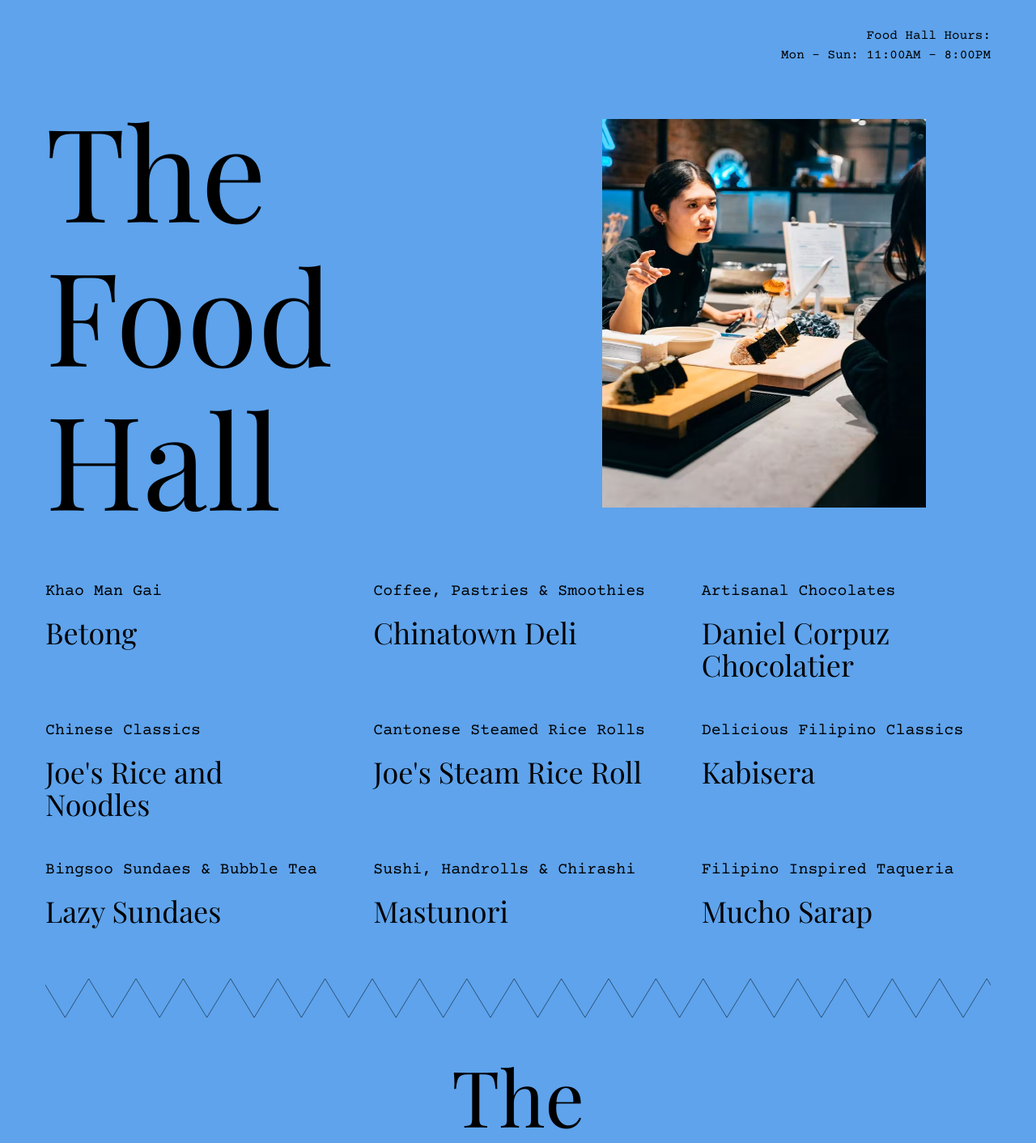
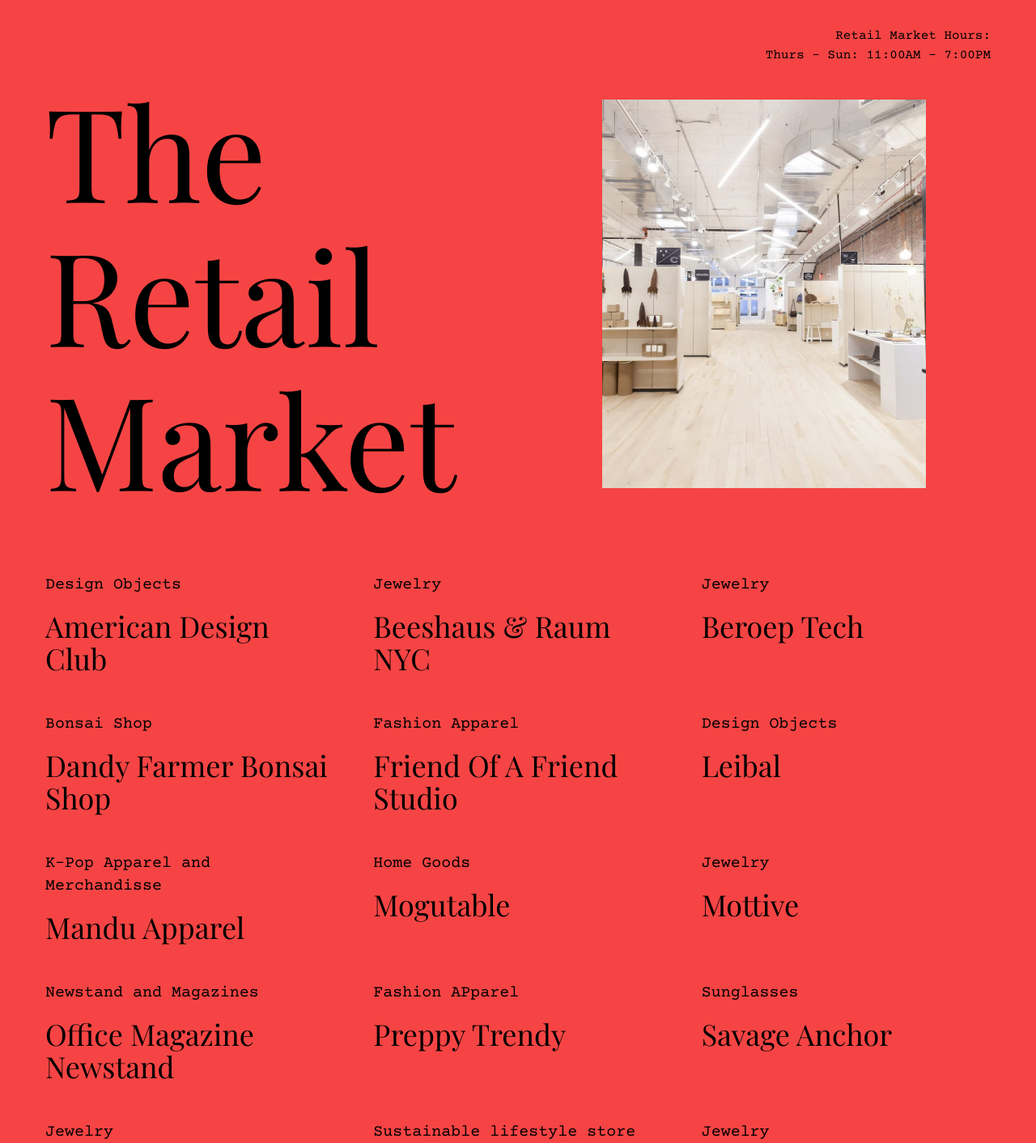
Before and after one commit to Pisethysara-Vong/Canal-Street-Market-website, a React (Vite) app: page /food in a window 1280 px wide. Shown: the part 120-1532 px from the top of the page at 81% size. Built offline with nearby package versions, Linux system fonts and the light colour scheme; a web font is replaced by a local one.

Commit message:
added ratail maket page

```diff
--- a/src/App.tsx
+++ b/src/App.tsx
@@ -1,14 +1,12 @@
-import Food from './Food';
+import RetailMarket from './RetailMarket';
 
 function App() {
 
   return (
     <div className="overflow-x-hidden antialiased selection:bg-black selection:text-white min-h-screen">
       <div className="box-border h-full w-full m-0 p-0">
-      <div className="flex flex-wrap h-full">
-        <Food />
+        <RetailMarket />
       </div>
-    </div>
     </div>
 
   );
--- a/src/Food.tsx
+++ b/src/Food.tsx
@@ -3,6 +3,9 @@
 import FoodSelection from "./components/foodSelection";
 import FoodBestSection from "./components/foodBestSection";
 import Footer from "./components/footer";
+import smileyFace from "./assets/happy-face.png"
+import food from './assets/food.png'
+
 
 
 function Food() {
@@ -10,10 +13,10 @@
         document.title = 'Food | Canal Street Market'; // Change the title for About page
       }, []);
     return (
-        <div className='flex flex-col w-full transition-all duration-500 bg-[#5ea3ec] px-8 py-8 lg:px-14 lg:py-14'>
-            <FoodHeader />
+        <div className='flex flex-col w-full bg-[#5ea3ec] px-8 py-8 lg:px-14 lg:py-14'>
+            <FoodHeader hours="Food Hall Hours:" schedule="Mon - Sun: 11:00AM - 8:00PM" title="The Food Hall" image={food} />
             <FoodSelection />
-            <FoodBestSection />
+            <FoodBestSection image={smileyFace} />
             <Footer />
         </div>
 
--- /dev/null
+++ b/src/RetailMarket.tsx
@@ -0,0 +1,27 @@
+import { useEffect } from "react";
+import FoodHeader from "./components/foodHeader";
+import FoodSelection from "./components/foodSelection";
+import FoodBestSection from "./components/foodBestSection";
+import Footer from "./components/footer";
+import rose from "./assets/2a2acabb846f52811a8a44ae9e1a2f66-removebg-preview.png"
+import retail from './assets/retail.png';
+import RetailSelection from "./components/retailSelection";
+
+
+
+function Retail() {
+    useEffect(() => {
+        document.title = 'Retail | Canal Street Market'; // Change the title for About page
+      }, []);
+    return (
+        <div className='flex flex-col w-full bg-[#f64444] px-8 py-8 lg:px-14 lg:py-14'>
+            <FoodHeader hours="Retail Market Hours:" schedule="Thurs - Sun: 11:00AM - 7:00PM" title="The Retail Market" image={retail} />
+            <RetailSelection />
+            <FoodBestSection image={rose} />
+            <Footer />
+        </div>
+
+    );
+}
+
+export default Retail;
--- a/src/components/foodBestSection.tsx
+++ b/src/components/foodBestSection.tsx
@@ -1,15 +1,14 @@
 import { motion, Variants } from 'framer-motion';
 import ZigzagLine from "./zigzagLine"
-import smileyFace from '../assets/happy-face.png'
 
-const FoodBestSection = () => {
+const FoodBestSection = ({image} : {image: string}) => {
     const iconVariants = (start: number, end: number): Variants => ({
         initial: { y: start },
         animate: {
             y: [end, start],
             transition: {
-            duration: 1.5, // Use dynamic duration
-            ease: "linear",
+            duration: 1, // Use dynamic duration
+            ease: "easeInOut",
             repeat: Infinity,
             repeatType: "reverse",
             },
@@ -23,7 +22,7 @@
             variants={iconVariants(-20, 20)}
             initial="initial"
             animate="animate" className='text-center lg:w-48 md:w-28 w-16'>
-                <img src={smileyFace} alt="" />
+                <img src={image} alt="" />
             </motion.div>
             <div className="lg:w-[42%] flex flex-col lg:gap-8 gap-4 items-center justify-center">
                 <p className="w-1/2 lg:text-8xl text-6xl text-center heading-text">The Best of NYC</p>
@@ -33,7 +32,7 @@
             variants={iconVariants(20, -20)}
             initial="initial"
             animate="animate" className="text-center lg:w-48 md:w-28 w-16">
-                <img src={smileyFace} alt="" />
+                <img src={image} alt="" />
 
             </motion.div>
         </div>
--- a/src/components/foodHeader.tsx
+++ b/src/components/foodHeader.tsx
@@ -1,7 +1,14 @@
 import food from '../assets/food.png'
 import logo from '../assets/f01b45f7-eb29-4c78-8ddb-e21869cba54c_removalai_preview.png'
 
-const FoodHeader = () => {
+interface FoodHeaderProps {
+    hours: string;
+    schedule: string;
+    title: string;
+    image: string;
+}
+
+const FoodHeader = ({ hours, schedule, title, image }: FoodHeaderProps) => {
   return (
     <div>
         <div className='flex justify-between items-center'>
@@ -10,15 +17,16 @@
             </div>
         </div>
         <div className='text-right options-text mt-8'>
-                <p>Food Hall Hours:</p>
-                <p>Mon - Sun: 11:00AM - 8:00PM</p>
+                <p>{hours}</p>
+                <p>{schedule}</p>
+
             </div>
-        <div className='flex flex-col w-full md:flex-row md:justify-between items-center md:gap-12 gap-4 md:mt-10 mt-8 p-0'>
+        <div className='flex flex-col w-full md:flex-row md:justify-between items-center md:gap-12 gap-4 mt-4 p-0'>
             <div className='md:w-1/2 w-full heading-text'>
-                <div className='md:w-1/2 md:text-[160px] text-4xl'>The Food Hall</div>
+                <div className='md:w-1/2 md:text-[160px] text-4xl'>{title}</div>
             </div>
             <div className='md:w-1/2 md:p-4 flex justify-center'>
-                <div className='md:w-100 md:h-120'><img className='w-full h-full object-center' src={food} alt="" /></div>
+                <div className='md:w-100 md:h-120'><img className='w-full h-full object-center' src={image} alt="" /></div>
             </div>
         </div>
     </div>
--- a/src/components/foodSelection.tsx
+++ b/src/components/foodSelection.tsx
@@ -1,4 +1,4 @@
-import { foodItems } from "../constants/food";
+import { foodItems } from "../constants/foodAndRetail";
 
 const FoodSelection = () => {
     const renderFoodItems = () => {
@@ -11,7 +11,7 @@
     };
 
     return (
-        <div className="lg:grid grid-cols-3 flex flex-col md:gap-12 gap-4 lg:mt-16 lg:mb-16 mb-8 mt-8">
+        <div className="lg:grid grid-cols-3 flex flex-col md:gap-12 gap-4 lg:mt-20 lg:mb-16 mb-8 mt-8 border-2">
         {renderFoodItems()}
         </div>
     );
--- /dev/null
+++ b/src/components/retailSelection.tsx
@@ -0,0 +1,20 @@
+import { retailItems } from "../constants/foodAndRetail";
+
+const RetailSelection = () => {
+    const renderRetailItems = () => {
+        return retailItems.map((shop, index) => (
+        <div key={index} className="flex flex-col gap-4">
+            <div className="options-text md:text-xl">{shop.category}</div>
+            <div className="heading-text md:text-4xl text-2xl">{shop.name}</div>
+        </div>
+        ));
+    };
+
+    return (
+        <div className="lg:grid grid-cols-3 flex flex-col md:gap-12 gap-8 lg:mt-20 lg:mb-16 mb-8 mt-8">
+        {renderRetailItems()}
+        </div>
+    );
+    };
+
+export default RetailSelection;
--- a/src/constants/food.ts
+++ /dev/null
@@ -1,38 +0,0 @@
-export const foodItems = [
-    {
-      option: "Khao Man Gai",
-      name: "Betong",
-    },
-    {
-      option: "Coffee, Pastries & Smoothies",
-      name: "Chinatown Deli",
-    },
-    {
-      option: "Artisanal Chocolates",
-      name: "Daniel Corpuz Chocolatier",
-    },
-    {
-      option: "Chinese Classics",
-      name: "Joe's Rice and Noodles",
-    },
-    {
-      option: "Cantonese Steamed Rice Rolls",
-      name: "Joe's Steam Rice Roll",
-    },
-    {
-      option: "Delicious Filipino Classics",
-      name: "Kabisera",
-    },
-    {
-      option: "Bingsoo Sundaes & Bubble Tea",
-      name: "Lazy Sundaes",
-    },
-    {
-      option: "Sushi, Handrolls & Chirashi",
-      name: "Mastunori",
-    },
-    {
-      option: "Filipino Inspired Taqueria",
-      name: "Mucho Sarap",
-    },
-  ];
--- /dev/null
+++ b/src/constants/foodAndRetail.ts
@@ -0,0 +1,101 @@
+export const foodItems = [
+  {
+    option: "Khao Man Gai",
+    name: "Betong",
+  },
+  {
+    option: "Coffee, Pastries & Smoothies",
+    name: "Chinatown Deli",
+  },
+  {
+    option: "Artisanal Chocolates",
+    name: "Daniel Corpuz Chocolatier",
+  },
+  {
+    option: "Chinese Classics",
+    name: "Joe's Rice and Noodles",
+  },
+  {
+    option: "Cantonese Steamed Rice Rolls",
+    name: "Joe's Steam Rice Roll",
+  },
+  {
+    option: "Delicious Filipino Classics",
+    name: "Kabisera",
+  },
+  {
+    option: "Bingsoo Sundaes & Bubble Tea",
+    name: "Lazy Sundaes",
+  },
+  {
+    option: "Sushi, Handrolls & Chirashi",
+    name: "Mastunori",
+  },
+  {
+    option: "Filipino Inspired Taqueria",
+    name: "Mucho Sarap",
+  },
+];
+
+export const retailItems = [
+  {
+    category: "Design Objects",
+    name: "American Design Club",
+  },
+  {
+    category: "Jewelry",
+    name: "Beeshaus & Raum NYC",
+  },
+  {
+    category: "Jewelry",
+    name: "Beroep Tech",
+  },
+  {
+    category: "Bonsai Shop",
+    name: "Dandy Farmer Bonsai Shop",
+  },
+  {
+    category: "Fashion Apparel",
+    name: "Friend Of A Friend Studio",
+  },
+  {
+    category: "Design Objects",
+    name: "Leibal",
+  },
+  {
+    category: "K-Pop Apparel and Merchandisse",
+    name: "Mandu Apparel",
+  },
+  {
+    category: "Home Goods",
+    name: "Mogutable",
+  },
+  {
+    category: "Jewelry",
+    name: "Mottive",
+  },
+  {
+    category: "Newstand and Magazines",
+    name: "Office Magazine Newstand",
+  },
+  {
+    category: "Fashion APparel",
+    name: "Preppy Trendy",
+  },
+  {
+    category: "Sunglasses",
+    name: "Savage Anchor",
+  },
+  {
+    category: "Jewelry",
+    name: "Seven 50",
+  },
+  {
+    category: "Sustainable lifestyle store",
+    name: "Siizu",
+  },
+  {
+    category: "Jewelry",
+    name: "Swagychic",
+  },
+];
```
Also changed, not shown: src/assets/2a2acabb846f52811a8a44ae9e1a2f66-removebg-preview.png (added), src/assets/image.png (added).
